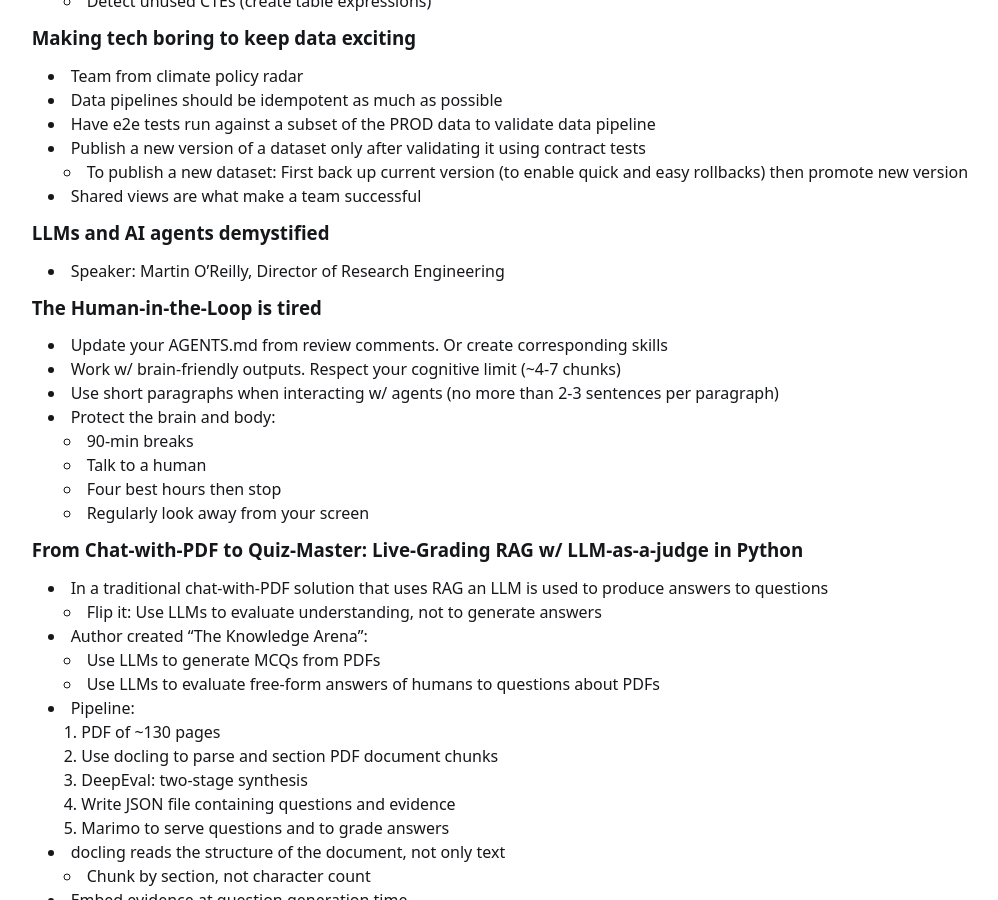
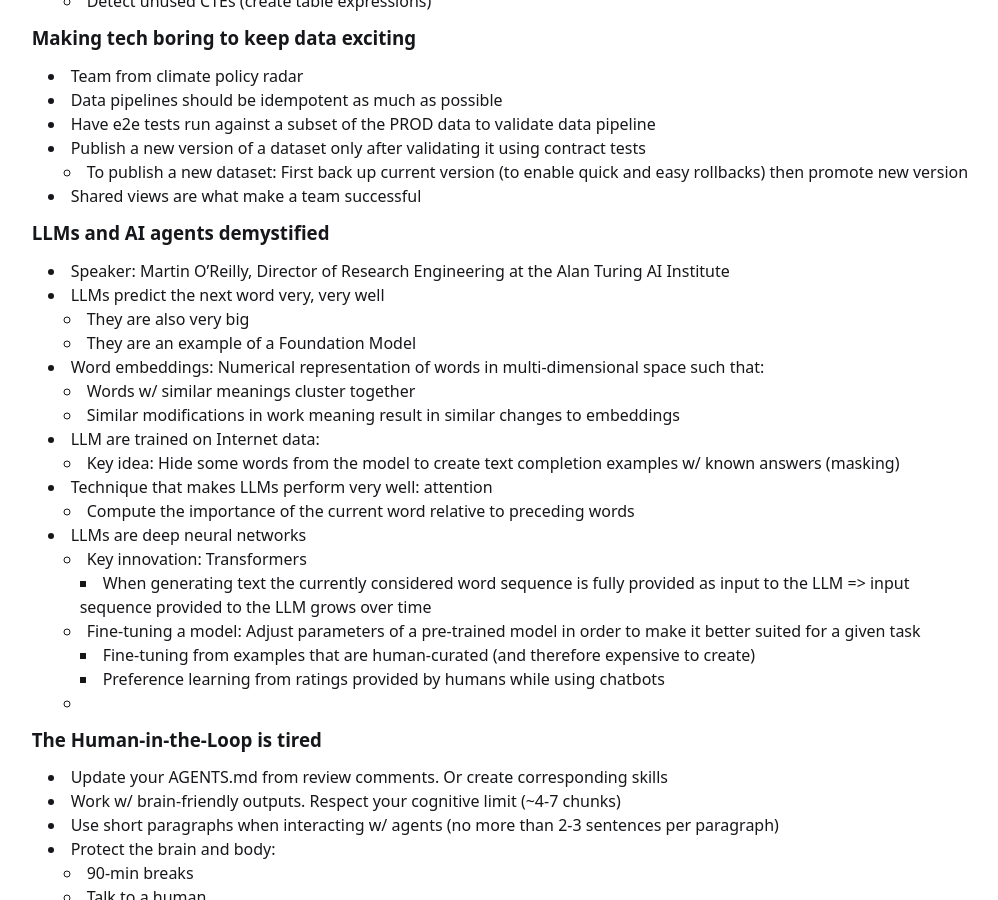
Before and after one commit to ovidiuparvu/ovidiuparvu.github.io, a Jekyll site: the page built from _posts/2026-06-05-pydata-london-2026.md, in a window 1280 px wide and 900 px high, scrolled down 4465 px. Shown: the whole window, without its empty margins (196-1194 px from the left). Built offline with Jekyll 4.4.1, drawn with Linux system fonts in a browser that asks for light colours; a script that is not in the unit is left out.

Commit message:
Add detailed insights on LLMs and AI agents, including speaker information, foundational concepts, and training techniques

```diff
--- a/_posts/2026-06-05-pydata-london-2026.md
+++ b/_posts/2026-06-05-pydata-london-2026.md
@@ -206,7 +206,24 @@ tags: [pydata,conference]
 
 ### LLMs and AI agents demystified
 
-- Speaker: Martin O'Reilly, Director of Research Engineering
+- Speaker: Martin O'Reilly, Director of Research Engineering at the Alan Turing AI Institute
+- LLMs predict the next word very, very well
+  - They are also very big
+  - They are an example of a Foundation Model
+- Word embeddings: Numerical representation of words in multi-dimensional space such that:
+  - Words w/ similar meanings cluster together
+  - Similar modifications in work meaning result in similar changes to embeddings
+- LLM are trained on Internet data:
+  - Key idea: Hide some words from the model to create text completion examples w/ known answers (masking)
+- Technique that makes LLMs perform very well: attention
+  - Compute the importance of the current word relative to preceding words
+- LLMs are deep neural networks
+  - Key innovation: Transformers
+    - When generating text the currently considered word sequence is fully provided as input to the LLM => input sequence provided to the LLM grows over time
+  - Fine-tuning a model: Adjust parameters of a pre-trained model in order to make it better suited for a given task
+    - Fine-tuning from examples that are human-curated (and therefore expensive to create)
+    - Preference learning from ratings provided by humans while using chatbots
+  -
 
 ### The Human-in-the-Loop is tired
 
```
